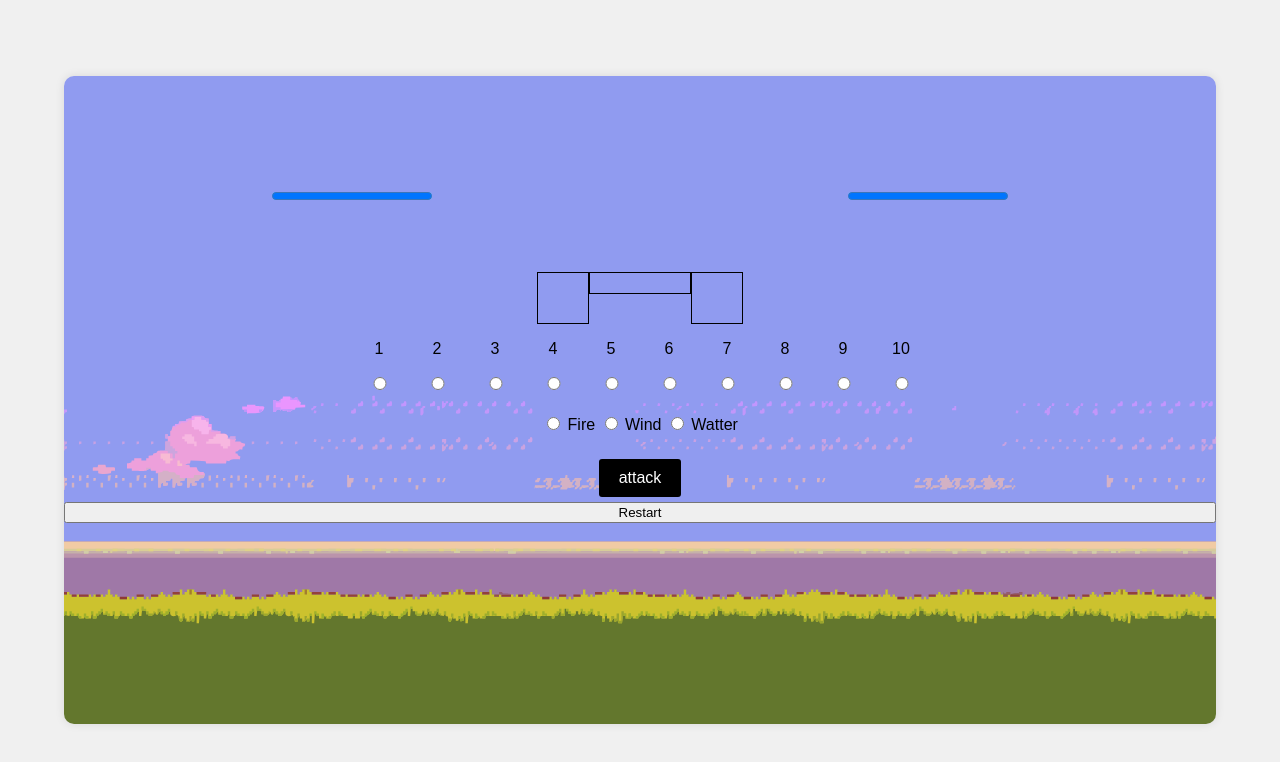
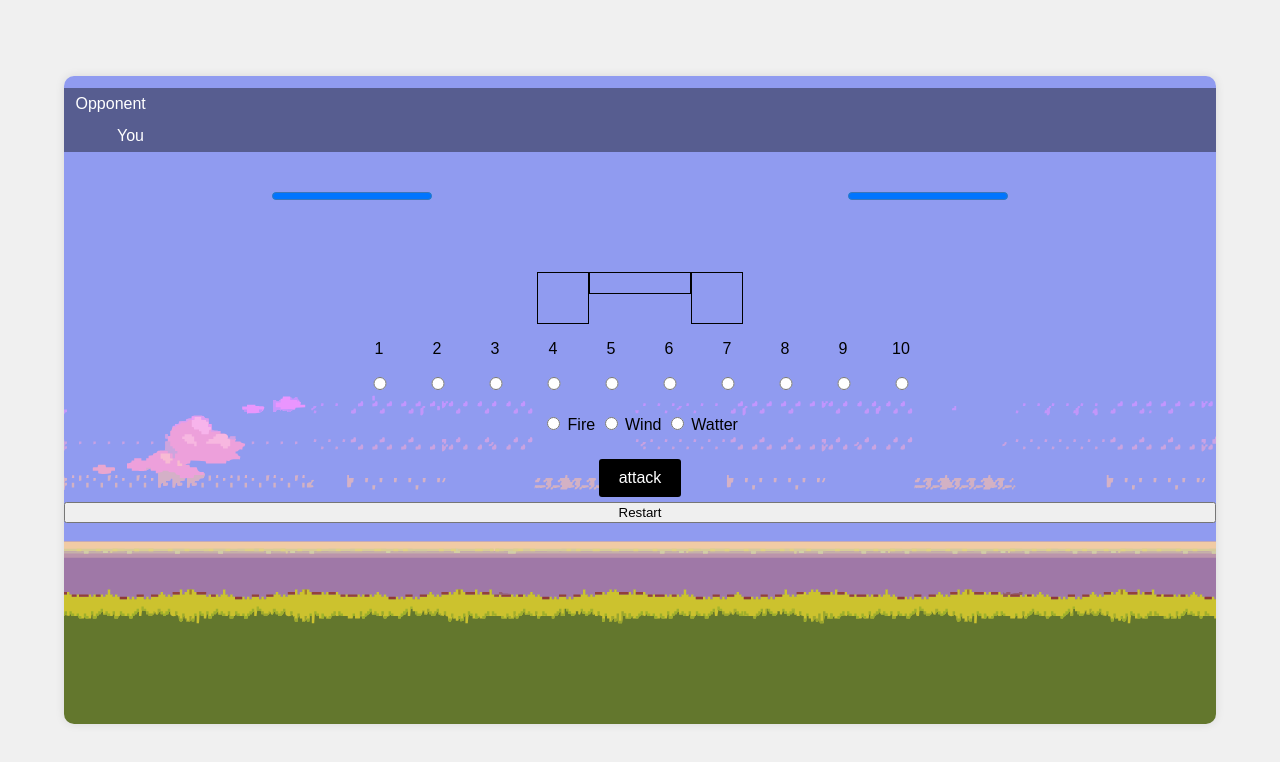
Before and after one commit to geraldsimanullang/the-spellcaster, a plain HTML site: page index.html in a window 1280 px wide. Drawn offline with Linux system fonts and the light colour scheme.

Commit message:
progress

```diff
--- a/app.js
+++ b/app.js
@@ -43,8 +43,6 @@ const attackHistory = JSON.parse(localStorage.getItem('attackHistory'))
 updateHpBar();
 powerPermission();
 addAttackHistory();
-document.getElementById('player-history').innerHTML = '';
-document.getElementById('opponent-history').innerHTML = '';
 checkWinner();
 /*   --- INITIALIZATION END --- */
 
@@ -192,6 +190,7 @@ function addAttackHistory(){
   const opponentText = document.createElement("p");
   opponentText.innerHTML = 'Opponent'
   opponentText.style.width = '6%'
+  opponentText.style.color = "white";
   opponentText.setAttribute("align", "right")
   opponentNode.appendChild(opponentText);
 
@@ -201,6 +200,7 @@ function addAttackHistory(){
     opponentPower.style.margin = '0'
     opponentPower.style.marginLeft = '0.5%'
     opponentPower.style.width = '1.5%'
+    opponentPower.style.color = "white";
     opponentPower.innerHTML = attackHistory.opponent[i][0];
     opponentNode.append(opponentPower)
 
@@ -216,6 +216,7 @@ function addAttackHistory(){
   const playerText = document.createElement("p");
   playerText.innerHTML = 'You'
   playerText.style.width = '6%'
+  playerText.style.color = "white";
   playerText.setAttribute("align", "right")
   playerNode.appendChild(playerText);
 
@@ -224,6 +225,7 @@ function addAttackHistory(){
     playerPower.style.margin = '0'
     playerPower.style.marginLeft = '0.5%'
     playerPower.style.width = '1.5%'
+    playerPower.style.color = "white";
     playerPower.innerHTML = attackHistory.player[i][0];
     playerNode.append(playerPower)
 
--- a/style.css
+++ b/style.css
@@ -32,7 +32,11 @@ body {
   align-items: center;
   justify-content: start;
   padding-left: 1%;
-  margin-top: 0.5%;
+  background-color: rgba(0, 0, 0, 0.4);
+}
+
+#opponent-history {
+  margin-top: 1%;
 }
 
 #player-history {
```
